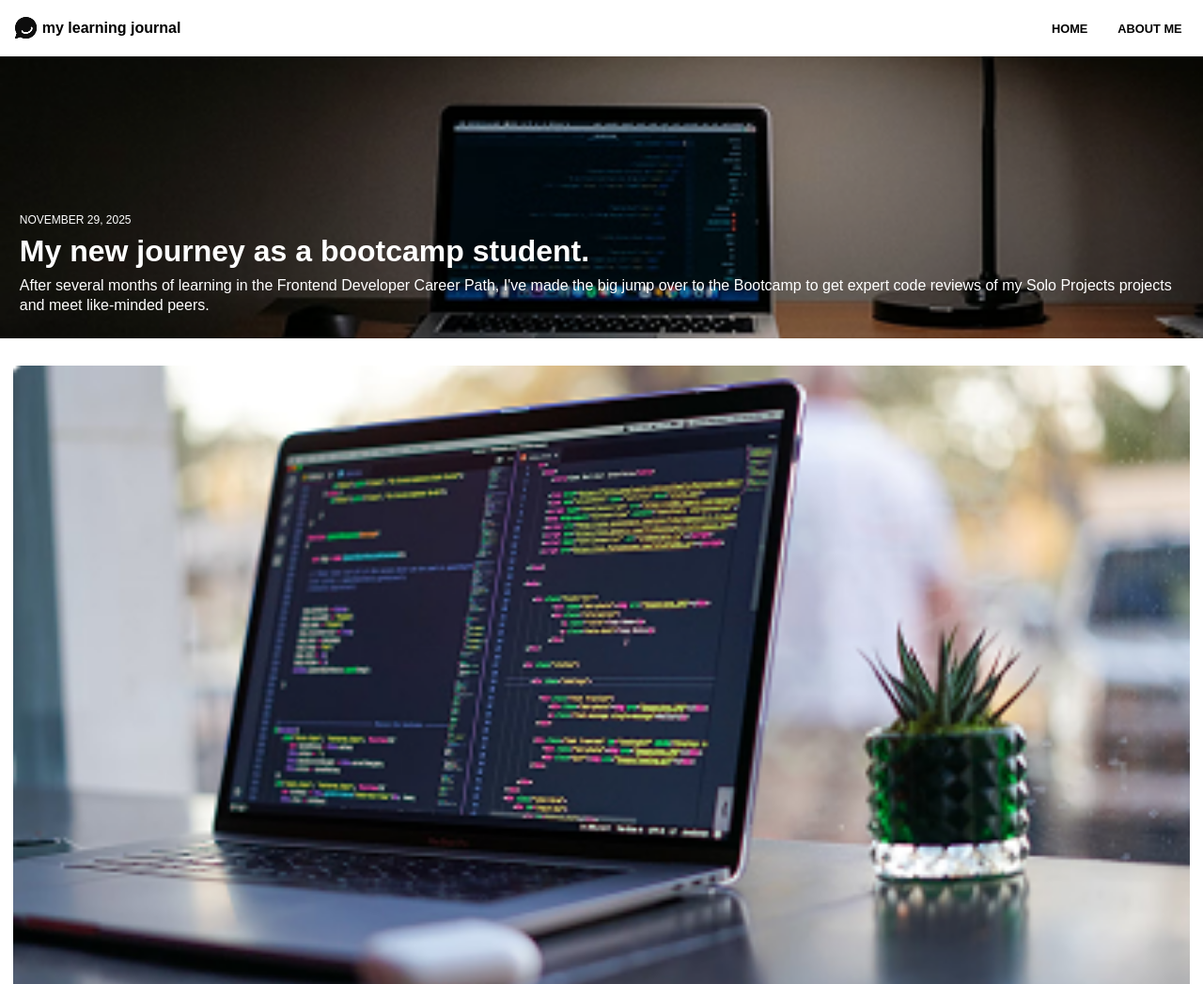
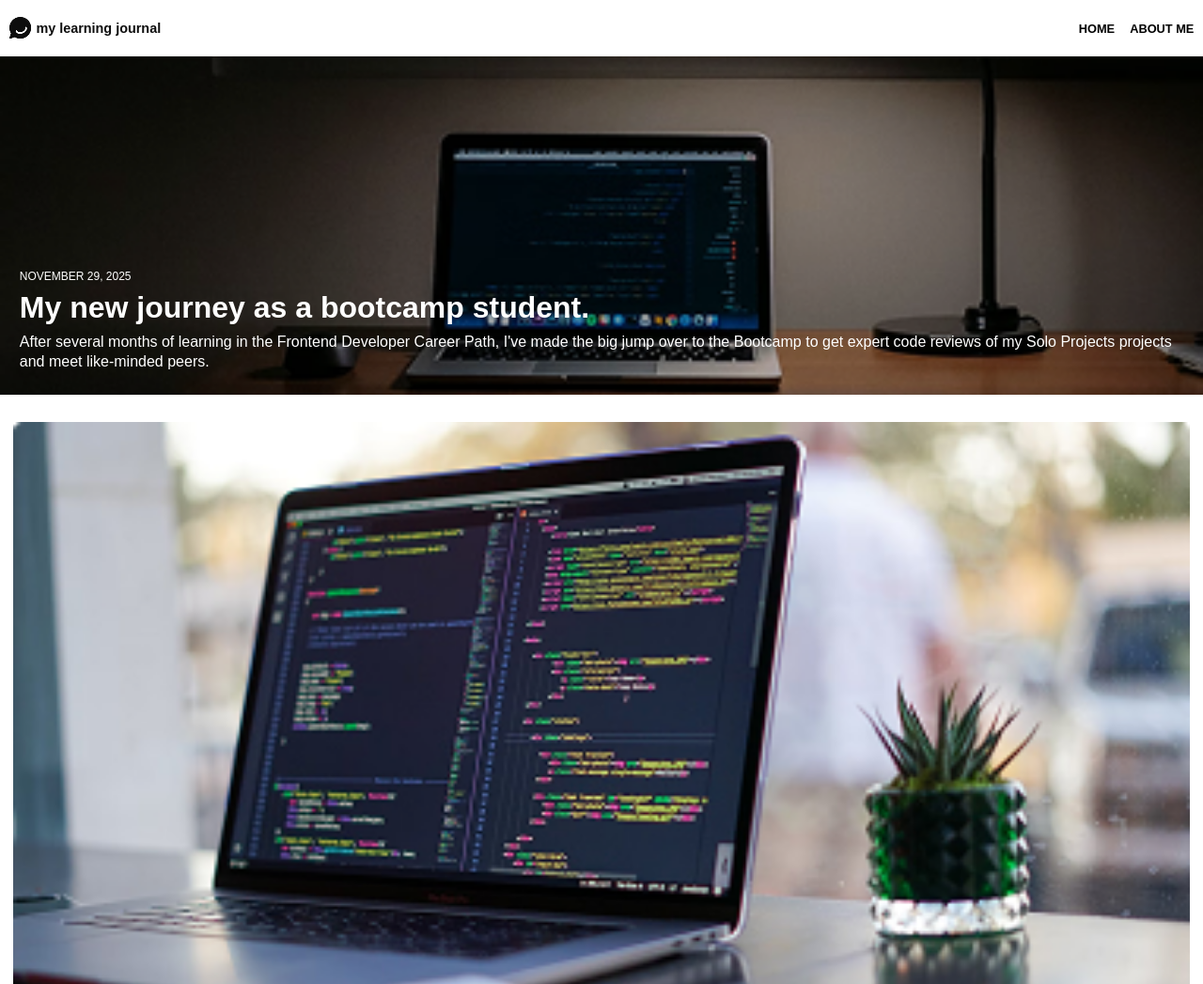
Before and after one commit to Ballastt/Learning-Journey-Blog-App---Mobile-Version-1, a website built with Vite: page index.html in a window 1280 px wide. Shown: the top 1047 px of the page at 94% size. Built offline with nearby package versions, Linux system fonts and the light colour scheme; a web font is replaced by a local one.

Commit message:
font added, styling added and refactored

```diff
--- a/css/style.css
+++ b/css/style.css
@@ -10,16 +10,21 @@ body {
 
 /* source-sans-pro-latin-400-normal */
 @font-face {
-  font-family: 'Source Sans Pro';
+  font-family: "Source Sans Pro";
   font-style: normal;
   font-display: swap;
   font-weight: 400;
-  src: url(https://cdn.jsdelivr.net/fontsource/fonts/source-sans-pro@latest/latin-400-normal.woff2) format('woff2'), url(https://cdn.jsdelivr.net/fontsource/fonts/source-sans-pro@latest/latin-400-normal.woff) format('woff');
-  unicode-range: U+0000-00FF,U+0131,U+0152-0153,U+02BB-02BC,U+02C6,U+02DA,U+02DC,U+0304,U+0308,U+0329,U+2000-206F,U+2074,U+20AC,U+2122,U+2191,U+2193,U+2212,U+2215,U+FEFF,U+FFFD;
+  src: url(https://cdn.jsdelivr.net/fontsource/fonts/source-sans-pro@latest/latin-400-normal.woff2)
+      format("woff2"),
+    url(https://cdn.jsdelivr.net/fontsource/fonts/source-sans-pro@latest/latin-400-normal.woff)
+      format("woff");
+  unicode-range: U+0000-00FF, U+0131, U+0152-0153, U+02BB-02BC, U+02C6, U+02DA,
+    U+02DC, U+0304, U+0308, U+0329, U+2000-206F, U+2074, U+20AC, U+2122, U+2191,
+    U+2193, U+2212, U+2215, U+FEFF, U+FFFD;
 }
 
 body {
-    font-family: 'Source Sans Pro', sans-serif;
+  font-family: "Source Sans Pro", sans-serif;
   min-height: 100vh;
   width: 100%;
 }
@@ -38,14 +43,23 @@ nav {
   display: flex;
   gap: 0.3rem;
   align-items: center;
-    padding: 1rem;
+  padding: 0.6rem;
+  height: 60px;
+}
+
+.nav-left-corner h4 {
+  margin: 0;
+  font-size: 0.9rem;
+  font-weight: bold;
+  color: #0e0e0e;
 }
 
 .nav-right-corner {
   display: flex;
-    gap: 2rem;
+  gap: 1rem;
   align-items: center;
-    margin-right: 1.4rem;
+  padding: 0.6rem;
+  height: 60px;
 }
 
 .nav-right-corner a {
@@ -59,19 +73,23 @@ nav {
 
 /* <--- HERO SECTION ----> */
 
+.hero,
+.hero-content {
+  height: 360px;
+  width: 100%;
+}
+
 .hero {
-    background-image: url('/images/article-hero.png');
+  background-image: url("/images/article-hero.png");
   background-repeat: no-repeat;
   background-position: center;
   background-size: cover;
-    height: 300px;
 }
 
 .hero-content {
-    height: 300px;
   display: flex;
   flex-direction: column;
-    align-items: start;
+  align-items: flex-start;
   justify-content: flex-end;
   color: white;
   padding: 1rem 1.3rem;
@@ -131,6 +149,18 @@ main {
   line-height: 1.3;
 }
 
+.load-more-button {
+  display: inline-block;
+  text-decoration: underline;
+  color: black;
+  padding: 0.8rem 1.5rem;
+  font-weight: 600;
+  font-size: 0.9rem;
+  border-radius: 5px;
+  text-align: center;
+  margin: 0 auto;
+  cursor: pointer;
+}
 
 /* <---FOOTER ----> */
 
@@ -149,8 +179,8 @@ footer span {
   color: #ececec;
 }
 
-footer p{
+footer p {
   font-size: 0.8rem;
-    color: #D7D7D7;
+  color: #d7d7d7;
   margin: 0;
 }
```
Lines whose indentation alone changed are shown as unchanged.
